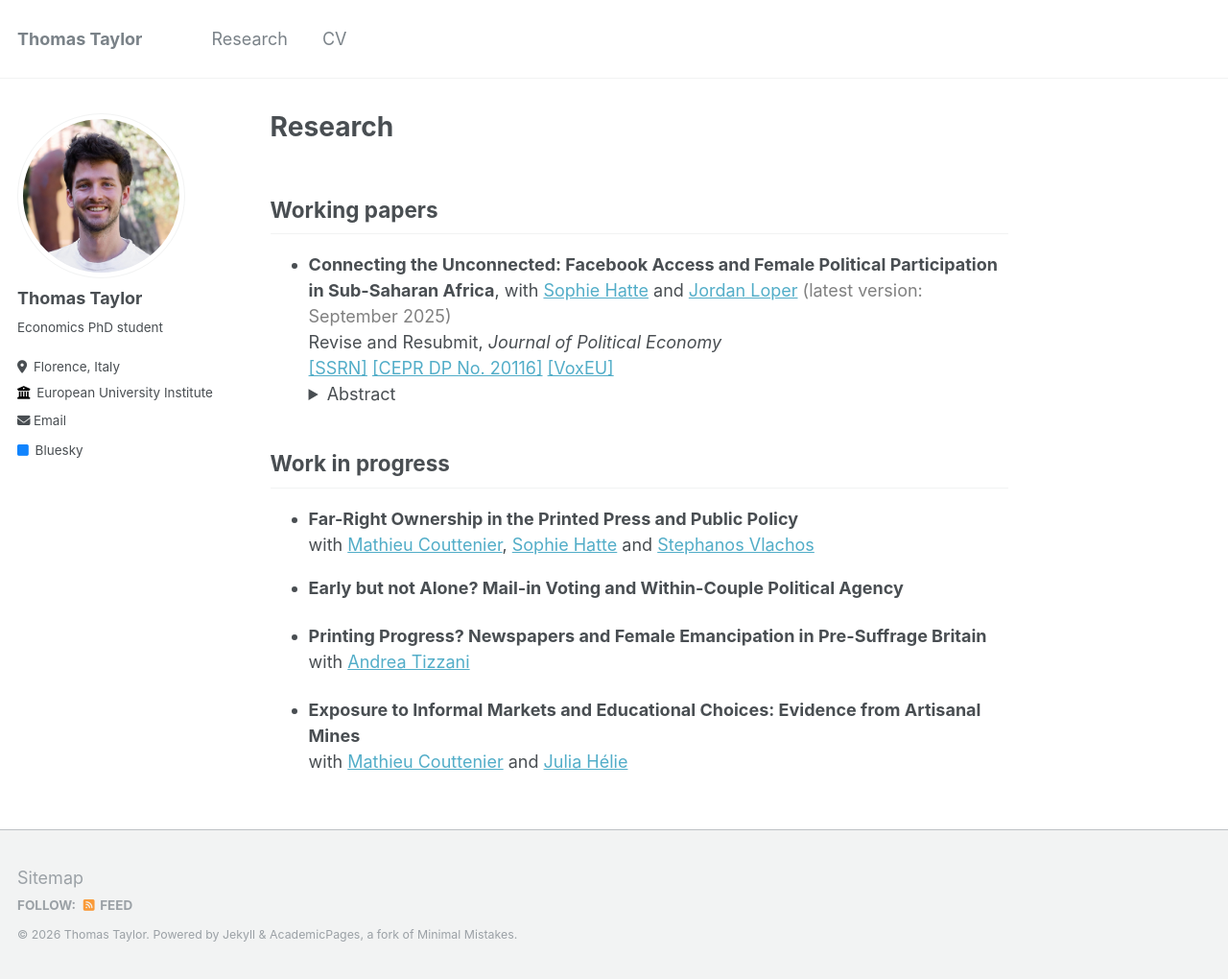
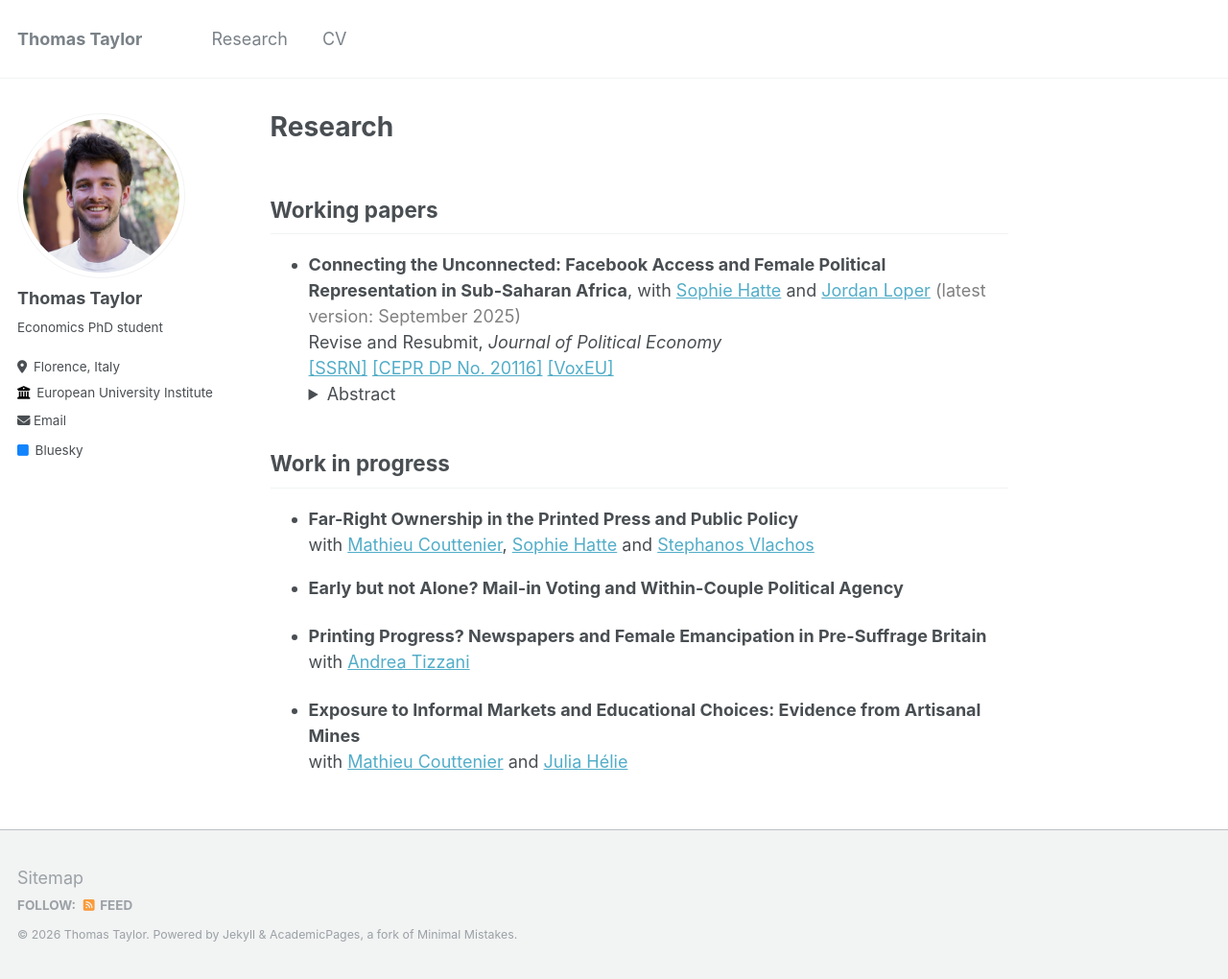
Before and after one commit to thomastaylor-econ/thomastaylor-econ.github.io, a Jekyll site: the page built from _pages/research.md, in a window 1280 px wide and 1020 px high. Shown: the whole window at 96% size. Built offline with Jekyll 4.4.1, drawn with Linux system fonts in a browser that asks for light colours.

Commit message:
Update research.md

```diff
--- a/_pages/research.md
+++ b/_pages/research.md
@@ -7,7 +7,7 @@ author_profile: true
 
 ## Working papers
 
-- **Connecting the Unconnected: Facebook Access and Female Political Participation in Sub-Saharan Africa**, with [Sophie Hatte][hatte_link]{:target="_blank" rel="noopener"} and [Jordan Loper][loper_link]{:target="_blank" rel="noopener"} <span style="color:gray"> (latest version: September 2025) </span> <br/>
+- **Connecting the Unconnected: Facebook Access and Female Political Representation in Sub-Saharan Africa**, with [Sophie Hatte][hatte_link]{:target="_blank" rel="noopener"} and [Jordan Loper][loper_link]{:target="_blank" rel="noopener"} <span style="color:gray"> (latest version: September 2025) </span> <br/>
   Revise and Resubmit, *Journal of Political Economy* <br/>
   [\[SSRN\]][HLT_ssrn]{:target="_blank" rel="noopener"} [\[CEPR DP No. 20116\]][HLT_cepr]{:target="_blank" rel="noopener"} [\[VoxEU\]][HLT_vox]{:target="_blank" rel="noopener"}  <br/>
   <details>
```
